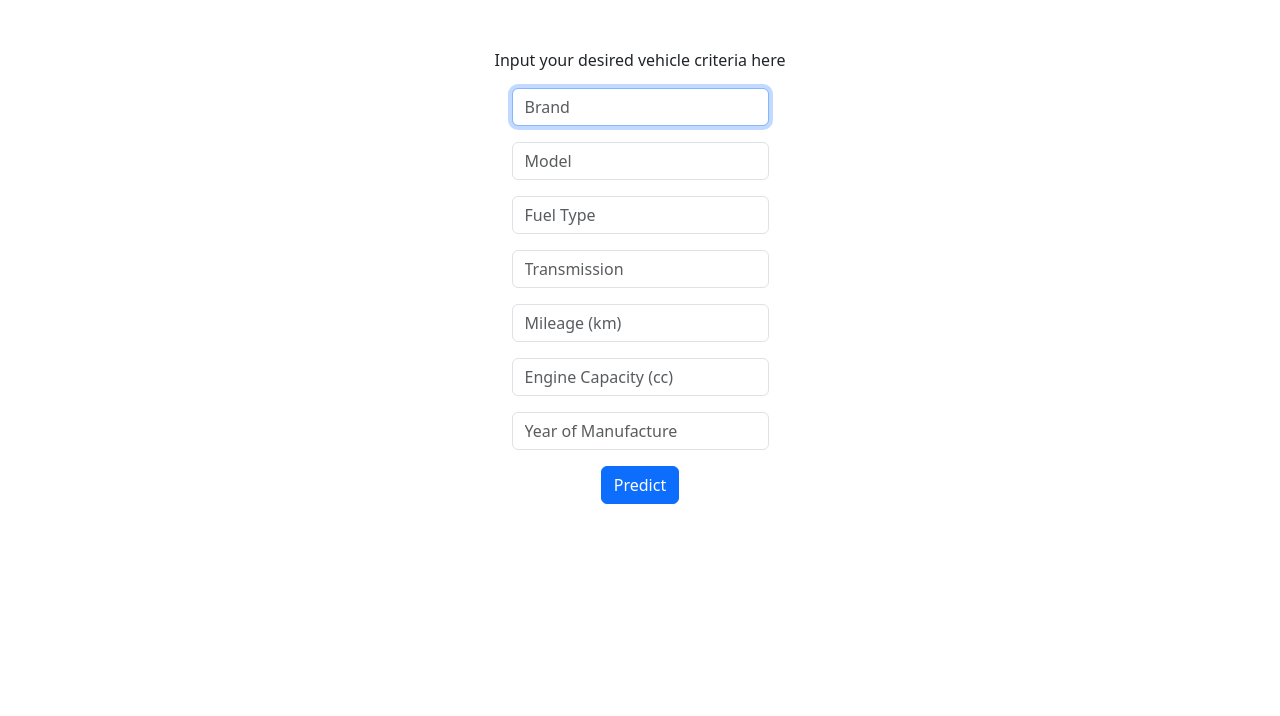
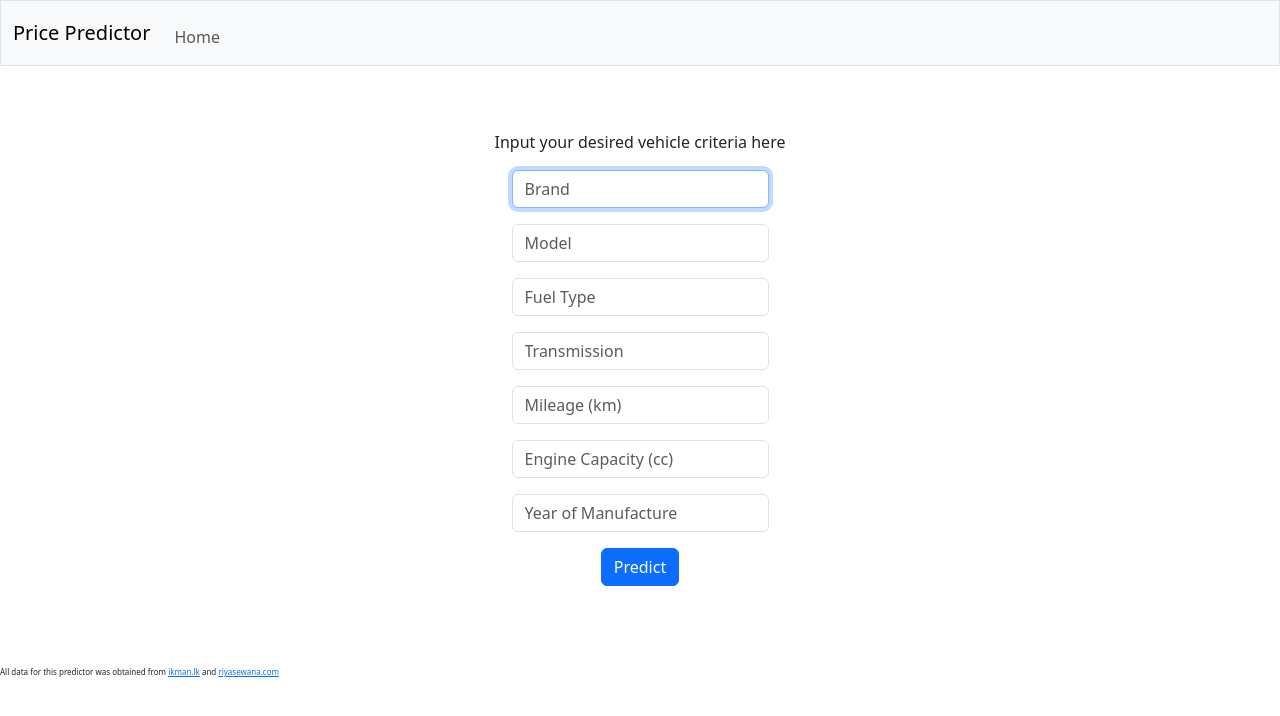
Before and after one commit to MarcWije/CarPricePredictor, a Flask app: page / in a window 1280 px wide. Shown: the top 716 px of the page. Run offline with Flask 3, Linux system fonts and the light colour scheme; parts of the project's set-up code (start-up, migrations or seed data) failed here and were passed over; some web fonts are replaced.

Commit message:
Added more frontend design

```diff
--- a/app/app.py
+++ b/app/app.py
@@ -29,6 +29,9 @@ def predict():
     engine_capacity = int(request.form.get("engine-capacity"))
     yom = int(request.form.get("yom"))
 
+    if (not brand) | (not car_model) | (not fuel_type) | (not transmission) | (not mileage) | (not engine_capacity) | (not yom) :
+        return render_template("error.html", msg = "Please fill in all the values")
+
     data = {
         "Brand Model" : brand + " " + car_model,
         "Fuel Type" : fuel_type,
@@ -51,5 +54,6 @@ def predict():
 
     price = model.predict([features])
     price = float(price[0])
+    price_read = f"{price:,.2f}"
 
-    return render_template("prediction.html", brand=brand, car_model=car_model, fuel_type=fuel_type, transmission=transmission, mileage=mileage, engine_capacity=engine_capacity, yom=yom, price=price)
+    return render_template("prediction.html", brand=brand, car_model=car_model, fuel_type=fuel_type, transmission=transmission, mileage=mileage, engine_capacity=engine_capacity, yom=yom, price=price_read)
--- /dev/null
+++ b/app/static/styles.css
@@ -0,0 +1,32 @@
+.padded {
+    padding: 1rem;
+}
+
+.container {
+    font-weight: 200;
+}
+
+.footer {
+    font-size: 0.5rem
+}
+
+table {
+    background-color: transparent;
+    margin-bottom: 1rem;
+    width: 100%;
+}
+
+table th,
+table td {
+    padding: 0.75rem;
+}
+
+table th {
+    background-color: rgb(0, 26, 77);
+    color: white;
+    vertical-align: middle;
+}
+
+tbody tr:nth-of-type(odd) {
+    background-color: rgb(179, 208, 255, 0.3)
+}
--- a/app/templates/layout.html
+++ b/app/templates/layout.html
@@ -25,9 +25,24 @@
     </head>
 
     <body>
+        <nav class="bg-light border navbar navbar-expand-md navbar-light">
+            <div class="container-fluid">
+                <a class="navbar-brand" href="/">Price Predictor</a>
+                <button aria-controls="navbar" aria-expanded="false" aria-label="Toggle navigation" class="navbar-toggler" data-bs-target="#navbar" data-bs-toggle="collapse" type="button">
+                    <span class="navbar-toggler-icon"></span>
+                </button>
+                <div class="collapse navbar-collapse" id="navbar">
+                        <ul class="navbar-nav me-auto mt-2">
+                            <li class="nav-item"><a class="nav-link" href="/">Home</a></li>
+                        </ul>
+                </div>
+            </div>
+        </nav>
         <main class="container py-5 text-center">
             {% block main %}{% endblock %}
         </main>
     </body>
-
+    <footer class="mb-5 container-padded footer">
+        <p>All data for this predictor was obtained from <a href="https://www.ikman.lk">ikman.lk</a> and <a href="https://www.riyasewana.com">riyasewana.com</a></p>
+    </footer>
 </html>
```
Also changed, not shown: app/templates/error.html (added, +11 -0 lines), app/static/favicon.ico (added).
